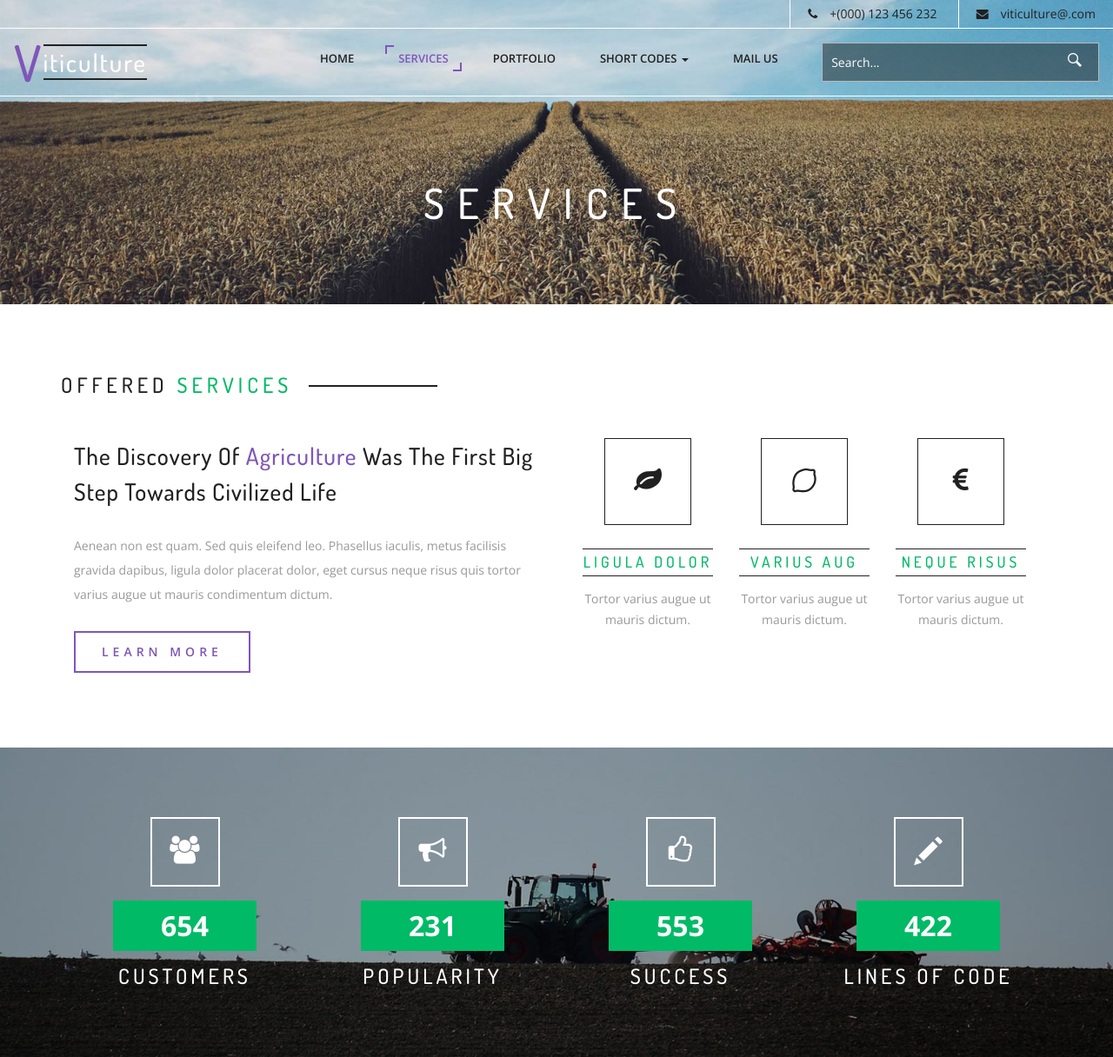
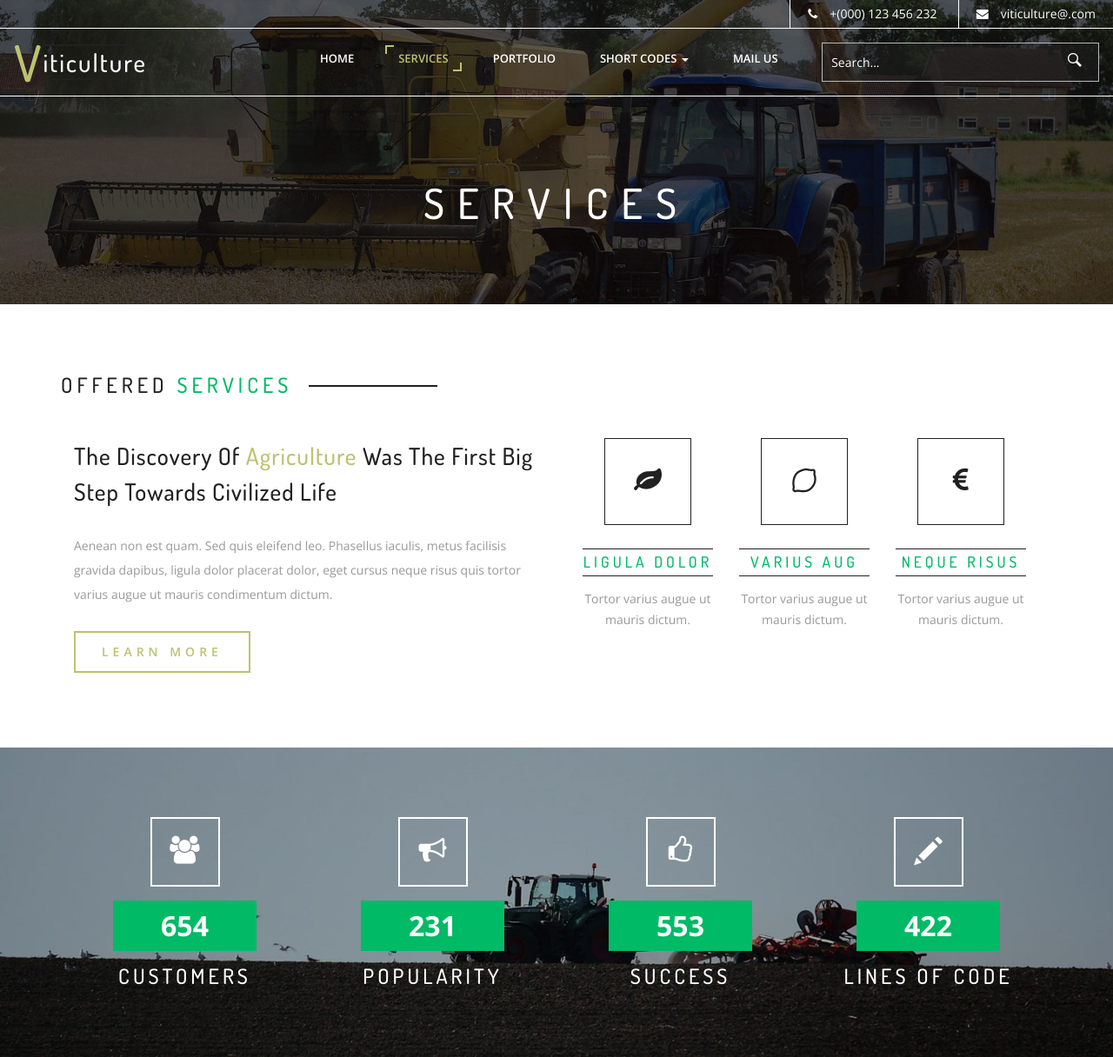
Before and after one commit to Pogozhev/CSphp, a PHP site: page /services.html in a window 1280 px wide. Shown: the top 1216 px of the page at 87% size. Run offline with PHP 8.4, Linux system fonts and the light colour scheme.

Commit message:
Добавил стили изменил банер
Версия 0.1

```diff
--- a/css/style.css
+++ b/css/style.css
@@ -58,16 +58,17 @@ input[type="submit"],input[type="reset"],a,.agileinfo_services_grid1_pos,.agilei
 	display: inline-block;
     padding: 6px 20px;
     border-left: 1px solid #fff;
-    color: #212121;
+    color: #fff;
 }
 .agile_phone_mail ul li a{
 	text-decoration:none;
-	color:#212121;
+	color:#fff;
 }
 .agile_phone_mail ul li a:hover{
+	color:#BDC271;
+}
+.agile_phone_mail ul li i{
 	color:#fff;
-}
-.agile_phone_mail ul li i{
 	padding-right:1em;
 }
 .agileits_banner_nav{
@@ -117,7 +118,7 @@ input[type="submit"],input[type="reset"],a,.agileinfo_services_grid1_pos,.agilei
 	font-style: normal;
     font-size: 2em;
     display: inline-block;
-	color: #7f56b8;
+	color: #BDC271;
     vertical-align: top;
 }
 .agileits_search {
@@ -160,14 +161,14 @@ input[type="submit"],input[type="reset"],a,.agileinfo_services_grid1_pos,.agilei
     margin-right: 0;
 }
 .navbar-default .navbar-nav > li > a {
-    color: #212121;
+    color: #fff;
 }
 .navbar-default .navbar-nav > .open > a, .navbar-default .navbar-nav > .open > a:hover, .navbar-default .navbar-nav > .open > a:focus {
     color: #212121;
     background-color: transparent;
 }
 .navbar-default .navbar-nav > .menu__item--current.open > a,.navbar-default .navbar-nav > .menu__item--current.open > a:focus  {
-    color:#7f56b8;
+    color:#BDC271;
 }
 .navbar {
     min-height: 45px;
@@ -713,11 +714,11 @@ input[type="submit"],input[type="reset"],a,.agileinfo_services_grid1_pos,.agilei
 
 .menu--iris .menu__link:hover,
 .menu--iris .menu__link:focus {
-	color: #7f56b8;
+	color: #BDC271;
 }
 
 .menu--iris .menu__item--current .menu__link {
-	color: #7f56b8;
+	color: #BDC271;
 }
 
 .menu--iris .menu__link::before,
@@ -727,7 +728,7 @@ input[type="submit"],input[type="reset"],a,.agileinfo_services_grid1_pos,.agilei
 	width: 10px;
 	height: 10px;
 	opacity: 0;
-	border: 2px solid #7f56b8;
+	border: 2px solid #BDC271;
 	-webkit-transition: -webkit-transform 0.3s, opacity 0.3s;
 	transition: transform 0.3s, opacity 0.3s;
 	-webkit-transition-timing-function: cubic-bezier(0.17, 0.67, 0.05, 1.29);
@@ -837,7 +838,7 @@ button.close {
     letter-spacing: 1px;
 }
 .wthree_services_grid_left h3 span{
-	color:#7f56b8;
+	color:#BDC271;
 }
 .wthree_services_grid_left p{
 	color:#999;
@@ -845,10 +846,10 @@ button.close {
 	margin:2em 0;
 }
 .agileits_more a {
-    border-color: #7f56b8;
+    border-color: #BDC271;
 }
 .agileits_more a.link.link--kumya{
-	color:#7f56b8;
+	color:#BDC271;
 }
 .agileits_more a:hover {
     border-color: #212121;
--- a/index.html
+++ b/index.html
@@ -46,7 +46,7 @@ Smartphone Compatible web template, free webdesigns for Nokia, Samsung, LG, Sony
 						<span class="icon-bar"></span>
 						<span class="icon-bar"></span>
 					</button>
-					<h1><a class="navbar-brand" href="index.html"><i>V</i><span>iticulture</span></a></h1>
+					<h1><a class="navbar-brand" href="index.html"><i><img style="width:50px; " src="images/logo.png"></i><span>cropsafe</span></a></h1>
 				</div>
 				<!-- Collect the nav links, forms, and other content for toggling -->
 				<div class="collapse navbar-collapse navbar-right" id="bs-example-navbar-collapse-1">
```
Also changed, not shown: other parts of css/style.css (+13 -13 lines), images/banner.jpg, images/banner1.jpg (added).
